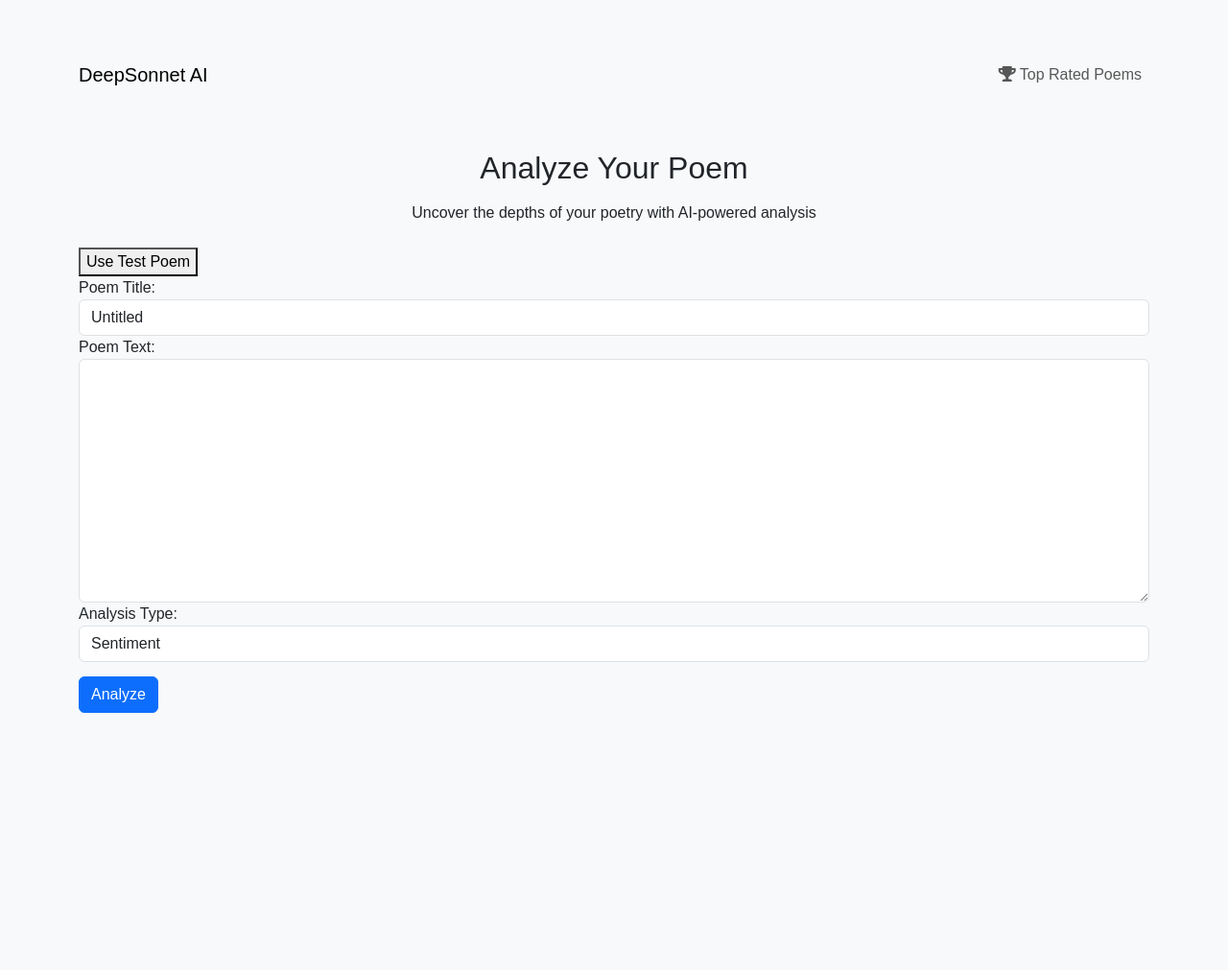
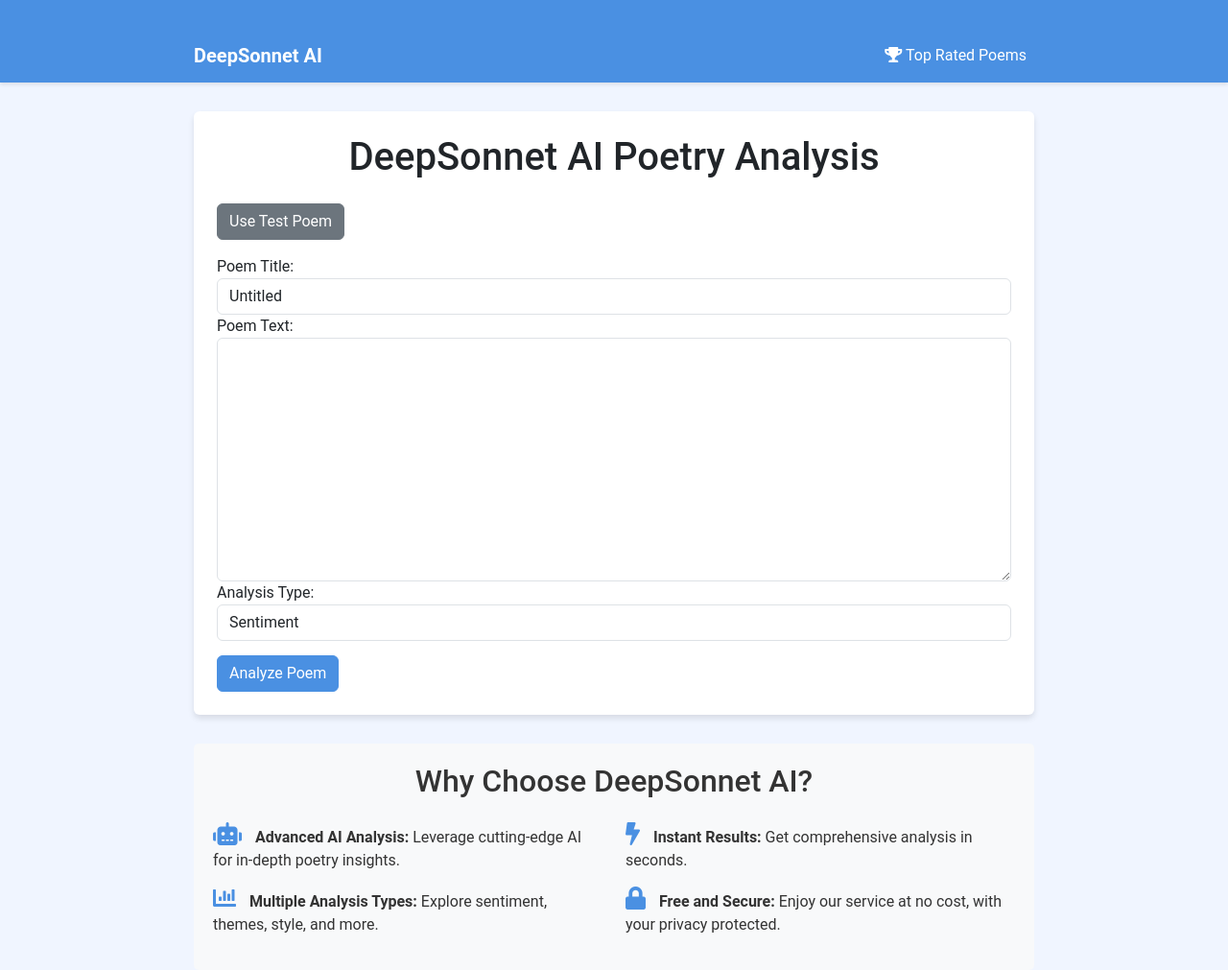
Before and after one commit to betezz/DeepSonnet-AI, a Flask app: page / in a window 1280 px wide. Shown: the whole page at 96% size. Before the commit the page ends 743 px from the top, so only its background shows below. Run offline with Flask 3, Linux system fonts and the light colour scheme; data comes from the database, SQL or seed files in the repository; both versions use the stored data as it was after the commit; parts of the project's set-up code (start-up, migrations or seed data) failed here and were passed over; some libraries are stand-ins or nearby versions.

Commit message:
I officially now have the ugliest site on the internet.

```diff
--- a/app.py
+++ b/app.py
@@ -142,6 +142,16 @@ def get_random_poem():
 def create_tables():
     with app.app_context():
         db.create_all()
+        # Check if the database is empty
+        if Poem.query.count() == 0:
+            # Add some initial poems
+            initial_poems = [
+                Poem(title="Sample Poem 1", author="Author 1", content="This is a sample poem..."),
+                Poem(title="Sample Poem 2", author="Author 2", content="Another sample poem..."),
+                # Add more sample poems as needed
+            ]
+            db.session.add_all(initial_poems)
+            db.session.commit()
 
 if __name__ == '__main__':
     create_tables()  # Call this function before running the app
--- a/static/js/custom.js
+++ b/static/js/custom.js
@@ -35,17 +35,18 @@ But we'll leave you flat on your back`;
         console.log("DeepSonnet AI: Using test poem for analysis.");
     }
 
-    // Show the loading spinner
-    document.getElementById('loading').style.display = 'block';
+    // Show the loading spinner and hide main content
+    document.getElementById('loading').style.display = 'flex';
+    document.getElementById('main-content').style.display = 'none';
 
     // Clear previous result
     document.getElementById('result').innerHTML = '';
 
-    // Hide the form during analysis
-    document.getElementById('poem-form').style.display = 'none';
-
     // Hide the leaderboard button
     document.getElementById('leaderboard-nav-item').style.display = 'none';
+
+    // Remove this line:
+    // document.getElementById('back-button').style.display = 'block';
 
     fetch('/analyze_poem', {
         method: 'POST',
@@ -90,16 +91,23 @@ But we'll leave you flat on your back`;
 
         // Show the leaderboard button again
         document.getElementById('leaderboard-nav-item').style.display = 'block';
+
+        // Show the back button after analysis is complete
+        document.getElementById('back-button').style.display = 'block';
     })
     .catch(error => {
         // Hide the loading spinner and show error
         document.getElementById('loading').style.display = 'none';
+        document.getElementById('main-content').style.display = 'block';
         document.getElementById('result').innerHTML = `
             <h3 class="text-danger">Error:</h3>
             <p>Failed to analyze the poem. Error details:</p>
             <pre>${error.message}\n\nStack trace:\n${error.stack}</pre>
         `;
         console.error('Error:', error);
+
+        // Make sure the back button is hidden in case of error
+        document.getElementById('back-button').style.display = 'none';
 
         // Show the leaderboard button again in case of error
         document.getElementById('leaderboard-nav-item').style.display = 'block';
@@ -111,8 +119,11 @@ document.getElementById('back-button').addEventListener('click', function() {
     // Hide the two-column layout
     document.getElementById('analysis-container').style.display = 'none';
 
-    // Show the form again
-    document.getElementById('poem-form').style.display = 'block';
+    // Show the main content again
+    document.getElementById('main-content').style.display = 'block';
+
+    // Hide the back button
+    document.getElementById('back-button').style.display = 'none';
 
     // Clear the result content and the displayed poem (optional)
     document.getElementById('result').innerHTML = '';
@@ -173,7 +184,6 @@ function extractSentimentScore(result) {
     return 50; // Placeholder value
 }
 
-// Add these functions
 function fetchRandomPoem() {
     fetch('/get_random_poem')
         .then(response => response.json())
@@ -223,7 +233,6 @@ function submitRating(poemId, rating) {
 // Call this when the page loads
 document.addEventListener('DOMContentLoaded', fetchRandomPoem);
 
-// Add this function
 function useTestPoem() {
     document.getElementById('poem_title').value = "Test Poem";
     document.getElementById('poem_text').value = "<test>";
@@ -231,10 +240,9 @@ function useTestPoem() {
 
 // Add this to your document ready function
 $(document).ready(function() {
-    // ... existing code ...
+    // Add a button to use the test poem
+    $('#poem-form').prepend('<button type="button" class="btn btn-secondary mb-3" onclick="useTestPoem()">Use Test Poem</button>');
 
-    // Add a button to use the test poem
-    $('#poem-form').prepend('<button type="button" onclick="useTestPoem()">Use Test Poem</button>');
-
-    // ... rest of your existing code ...
+    // Initially hide the back button (this is redundant now, but keeping for clarity)
+    document.getElementById('back-button').style.display = 'none';
 });
--- a/templates/index.html
+++ b/templates/index.html
@@ -3,46 +3,76 @@
 <head>
     <meta charset="UTF-8">
     <meta name="viewport" content="width=device-width, initial-scale=1.0">
-    <title>DeepSonnet AI - Poem Analyzer</title>
+    <title>DeepSonnet AI - Free AI Poetry Analysis & Poem Analyzer</title>
 
     <!-- favicon link-->
     <link rel="icon" href="{{ url_for('static', filename='images/deepsonnet_favicon.ico') }}" type="image/x-icon">
 
     <!-- Link to local Bootstrap CSS -->
     <link rel="stylesheet" href="{{ url_for('static', filename='css/bootstrap.min.css') }}">
+    <link rel="stylesheet" href="https://cdnjs.cloudflare.com/ajax/libs/font-awesome/5.15.3/css/all.min.css">
     <style>
         body {
-            font-family: Arial, sans-serif;
-            background-color: #f8f9fa;
+            font-family: 'Roboto', Arial, sans-serif;
+            background-color: #f0f5ff;
+            color: #333;
         }
         .container {
-            margin-top: 50px;
-        }
-        .result {
+            max-width: 900px;
             margin-top: 30px;
         }
+        .card {
+            border: none;
+            box-shadow: 0 4px 6px rgba(0, 0, 0, 0.1);
+            transition: all 0.3s ease;
+            background-color: #ffffff;
+        }
+        .card:hover {
+            box-shadow: 0 10px 20px rgba(0, 0, 0, 0.15);
+        }
+        .btn-primary {
+            background-color: #4a90e2;
+            border-color: #4a90e2;
+            transition: all 0.3s ease;
+        }
+        .btn-primary:hover {
+            background-color: #3a7bc8;
+            border-color: #3a7bc8;
+        }
         #loading {
-            display: none;  /* Hidden by default */
+            display: none;
+            position: fixed;
+            top: 0;
+            left: 0;
+            width: 100%;
+            height: 100%;
+            background-color: rgba(255, 255, 255, 0.8);
+            z-index: 9999;
+        }
+        .spinner-border {
+            width: 3rem;
+            height: 3rem;
+        }
+        .loading-content {
+            position: absolute;
+            top: 50%;
+            left: 50%;
+            transform: translate(-50%, -50%);
             text-align: center;
-            margin-top: 20px;
-        }
-        .two-column {
-            display: none;  /* Hidden by default, shown when analysis is done */
-            margin-top: 30px;
-            height: 800px;  /* Set a fixed height for the split-screen layout */
         }
         .poem-column, .result-column {
-            height: 100%;  /* Make sure both columns take up full height */
-            overflow-y: scroll;  /* Enable vertical scrolling */
+            height: 600px;
+            overflow-y: auto;
+            background-color: #ffffff;
+            padding: 20px;
+            border-radius: 10px;
+            box-shadow: 0 2px 4px rgba(0,0,0,.1);
         }
         .poem-column {
             border-right: 1px solid #ddd;
-            padding-right: 20px;
-        }
-        .result-column {
-            padding-left: 20px;
         }
         #back-button {
+            display: none;
             margin-top: 20px;
         }
         #sentiment-container {
@@ -58,21 +88,45 @@
             transition: width 0.5s ease-in-out;
         }
         .navbar {
-            margin-bottom: 30px;
+            background-color: #4a90e2;
+            box-shadow: 0 2px 4px rgba(0,0,0,.1);
+        }
+        .navbar-brand {
+            font-weight: bold;
+            color: #ffffff !important;
+        }
+        .nav-link {
+            color: #ffffff !important;
+        }
+        pre {
+            white-space: pre-wrap;
+            word-wrap: break-word;
+        }
+        .feature-icon {
+            font-size: 1.5em;
+            margin-right: 10px;
+            color: #4a90e2;
+        }
+        .feature-section {
+            margin-top: 30px;
+            padding: 20px;
+            background-color: #f8f9fa;
+            border-radius: 5px;
+        }
+        .feature-item {
+            margin-bottom: 15px;
         }
     </style>
-    <link rel="stylesheet" href="https://cdnjs.cloudflare.com/ajax/libs/font-awesome/5.15.3/css/all.min.css">
-    <meta name="description" content="DeepSonnet AI - Advanced poem analysis using artificial intelligence. Uncover themes, sentiment, and style in your poetry.">
-    <meta name="keywords" content="DeepSonnet, AI, poem analysis, poetry, artificial intelligence">
+    <meta name="description" content="DeepSonnet AI - Free AI-powered poem analyzer. Uncover themes, sentiment, and style in your poetry with advanced artificial intelligence analysis.">
+    <meta name="keywords" content="DeepSonnet, AI Poetry Analysis, Poem Analyzer Free, Deep Sonnet AI, poetry analysis, artificial intelligence">
 </head>
 <body>
-    <!-- Add this navigation bar just after the <body> tag -->
-    <nav class="navbar navbar-expand-lg navbar-light bg-light">
+    <nav class="navbar navbar-expand-lg navbar-dark">
         <div class="container">
             <a class="navbar-brand" href="#">DeepSonnet AI</a>
             <ul class="navbar-nav ml-auto">
                 <li class="nav-item" id="leaderboard-nav-item">
-                    <a class="nav-link btn btn-outline-primary" href="{{ url_for('leaderboard') }}">
+                    <a class="nav-link btn btn-outline-light" href="{{ url_for('leaderboard') }}">
                         <i class="fas fa-trophy"></i> Top Rated Poems
                     </a>
                 </li>
@@ -81,11 +135,9 @@
     </nav>
 
     <div class="container">
-        <!-- Form for poem submission -->
-        <h2 class="text-center mb-3">Analyze Your Poem</h2>
-        <p class="text-center mb-4">Uncover the depths of your poetry with AI-powered analysis</p>
+        <div class="card p-4 mb-4" id="main-content">
+            <h1 class="text-center mb-4">DeepSonnet AI Poetry Analysis</h1>
             <form id="poem-form">
-            <!-- The new button will be inserted here -->
                 <div class="form-group">
                     <label for="poem_title">Poem Title:</label>
                     <input type="text" id="poem_title" name="poem_title" class="form-control" value="Untitled">
@@ -107,44 +159,58 @@
                     </select>
                 </div>
                 <div class="form-group" style="height: 15px;"></div>
-            <button type="submit" class="btn btn-primary">Analyze</button>
+                <button type="submit" class="btn btn-primary btn-block">Analyze Poem</button>
             </form>
+        </div>
 
-        <!-- Loading spinner -->
         <div id="loading">
+            <div class="loading-content">
                 <div class="spinner-border text-primary" role="status">
                     <span class="sr-only">Loading...</span>
                 </div>
-            <p>Analyzing your poem, please wait...</p>
+                <p class="mt-3">DeepSonnet AI is analyzing your poem, please wait...</p>
+            </div>
         </div>
 
-        <!-- Two-column layout after submission -->
-        <div id="analysis-container" class="row two-column">
-            <!-- Left Column: Poem Text -->
+        <button id="back-button" class="btn btn-secondary">
+            <i class="fas fa-arrow-left"></i> Back to Form
+        </button>
+
+        <div id="analysis-container" class="row two-column" style="display: none;">
             <div class="col-md-6 poem-column">
                 <h3>Submitted Poem:</h3>
                 <h5 id="displayed-poem-title"></h5>
-                <pre id="displayed-poem-text"></pre> <!-- `pre` preserves poem formatting -->
-                <button id="back-button" class="btn btn-secondary">Back</button>
-                <!-- Add this inside the poem-column div -->
-                <div id="poem-visualization" class="mt-4">
-                    <!-- Visualization will be inserted here by JavaScript -->
+                <pre id="displayed-poem-text"></pre>
+                <div id="poem-visualization" class="mt-4"></div>
+            </div>
+
+            <div class="col-md-6 result-column">
+                <h3>DeepSonnet AI Analysis Result:</h3>
+                <div id="result" class="result"></div>
+                <div id="sentiment-container" class="mt-4"></div>
+                <div id="analysis-highlights" class="mt-4"></div>
+                <div id="theme-cloud" class="mt-4"></div>
             </div>
         </div>
 
-            <!-- Right Column: Analysis Result -->
-            <div class="col-md-6 result-column">
-                <h3>Analysis Result:</h3>
-                <div id="result" class="result"></div>
-                <!-- Add this container for the sentiment meter -->
-                <div id="sentiment-container" class="mt-4">
-                    <!-- Sentiment meter will be inserted here by JavaScript -->
+        <div class="feature-section">
+            <h2 class="text-center mb-4">Why Choose DeepSonnet AI?</h2>
+            <div class="row">
+                <div class="col-md-6 feature-item">
+                    <i class="fas fa-robot feature-icon"></i>
+                    <strong>Advanced AI Analysis:</strong> Leverage cutting-edge AI for in-depth poetry insights.
                 </div>
-                <div id="analysis-highlights" class="mt-4">
-                    <!-- Highlights will be inserted here by JavaScript -->
+                <div class="col-md-6 feature-item">
+                    <i class="fas fa-bolt feature-icon"></i>
+                    <strong>Instant Results:</strong> Get comprehensive analysis in seconds.
                 </div>
-                <div id="theme-cloud" class="mt-4">
-                    <!-- Theme cloud will be inserted here by JavaScript -->
+                <div class="col-md-6 feature-item">
+                    <i class="fas fa-chart-bar feature-icon"></i>
+                    <strong>Multiple Analysis Types:</strong> Explore sentiment, themes, style, and more.
+                </div>
+                <div class="col-md-6 feature-item">
+                    <i class="fas fa-lock feature-icon"></i>
+                    <strong>Free and Secure:</strong> Enjoy our service at no cost, with your privacy protected.
                 </div>
             </div>
         </div>
@@ -156,48 +222,5 @@
     <script src="{{ url_for('static', filename='js/bootstrap.min.js') }}"></script>
     <script src="https://d3js.org/d3.v7.min.js"></script>
     <script src="{{ url_for('static', filename='js/custom.js') }}"></script>
-    <script>
-        $(document).ready(function() {
-            $('#poem-form').submit(function(e) {
-                e.preventDefault();
-                $('#loading').show();
-                $.ajax({
-                    url: '/analyze_poem',
-                    type: 'POST',
-                    contentType: 'application/json',
-                    data: JSON.stringify({
-                        poem_text: $('#poem_text').val(),
-                        poem_title: $('#poem_title').val(),
-                        analysis_type: $('#analysis_type').val()
-                    }),
-                    success: function(response) {
-                        $('#loading').hide();
-                        $('.two-column').show();
-                        $('#displayed-poem-title').text($('#poem_title').val());
-                        $('#displayed-poem-text').text($('#poem_text').val());
-
-                        if (response.result) {
-                            $('#result').html(response.result);  // Use .html() instead of .text()
-                        } else {
-                            $('#result').html("<p>No analysis result available.</p>");
-                        }
-
-                        // Display the score if available
-                        if (response.score !== undefined) {
-                            $('#result').append('<p><strong>Poem Score:</strong> ' + response.score + '</p>');
-                        }
-                    },
-                    error: function(xhr, status, error) {
-                        $('#loading').hide();
-                        alert('An error occurred: ' + error);
-                    }
-                });
-            });
-
-            $('#back-button').click(function() {
-                $('.two-column').hide();
-            });
-        });
-    </script>
 </body>
 </html>
```
Also changed, not shown: example.py (+13 -9 lines), instance/poems.db. Lines whose indentation alone changed are shown as unchanged.
